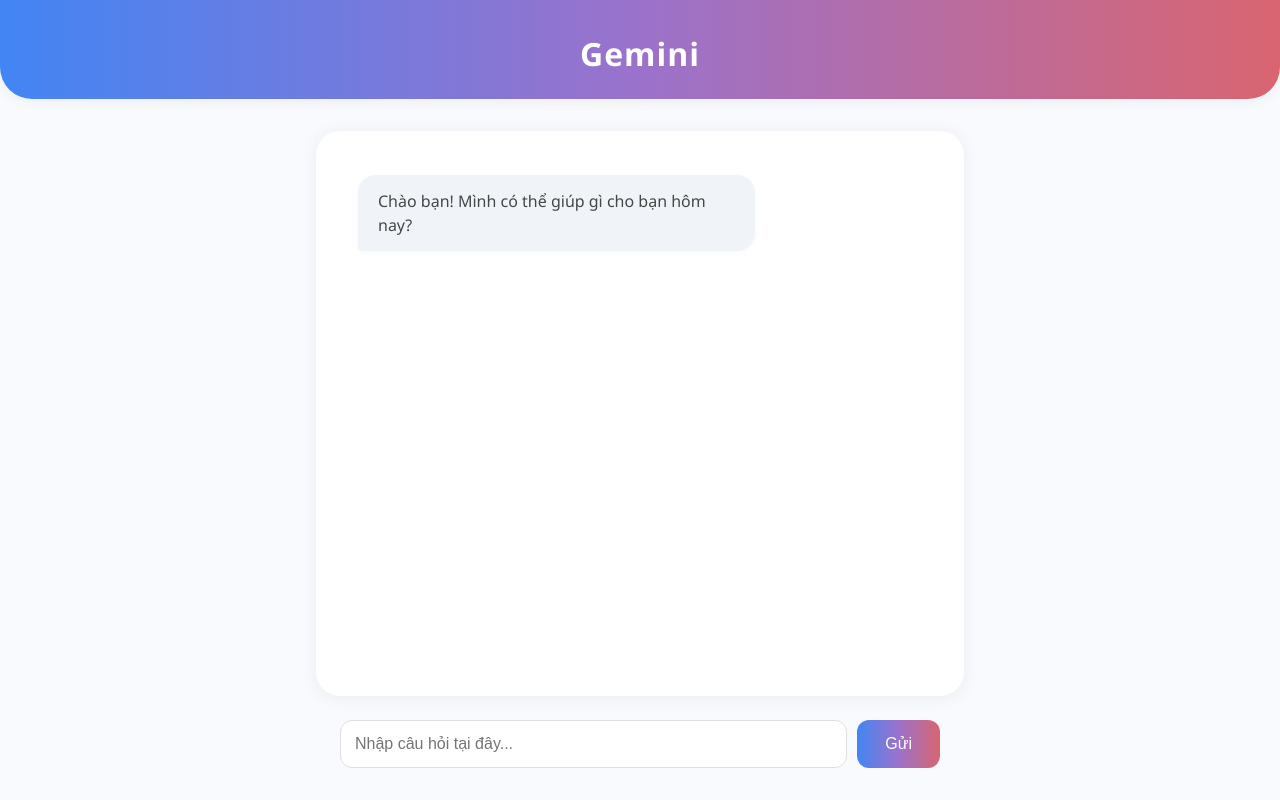
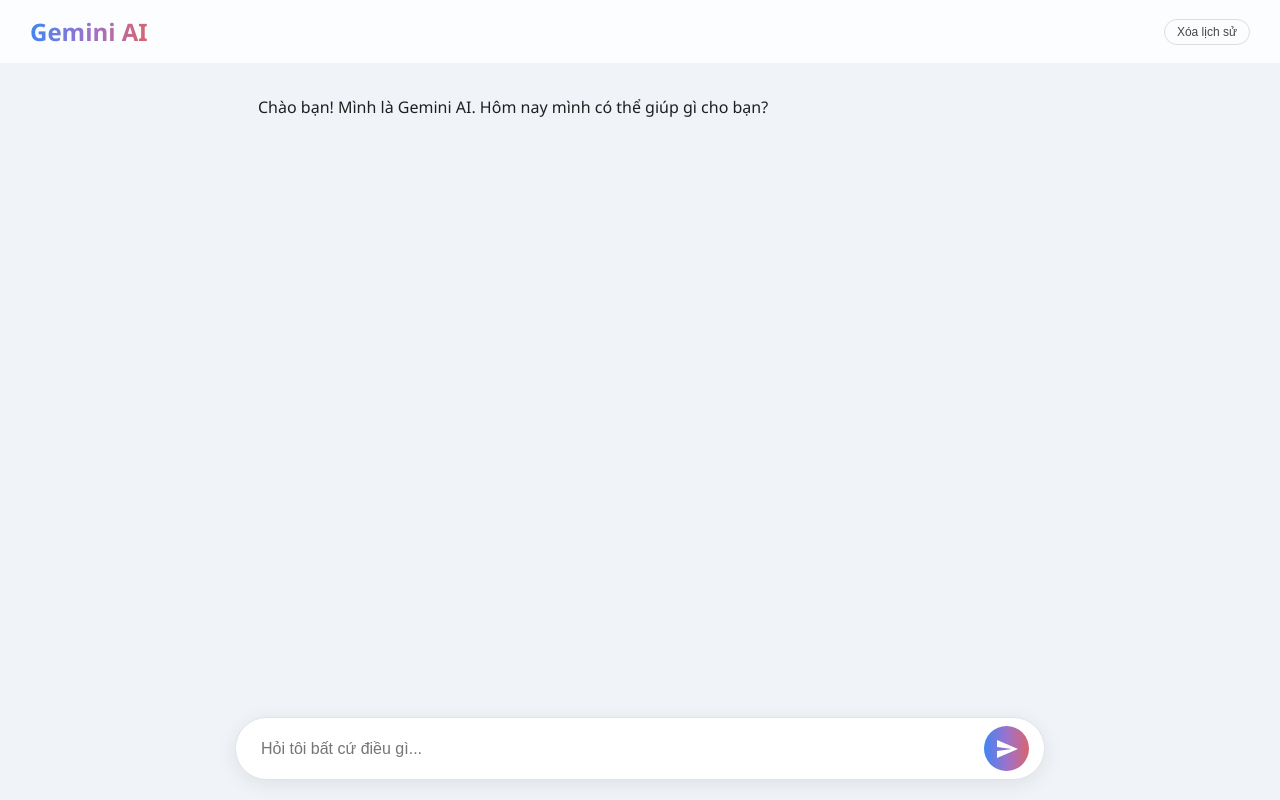
Before and after one commit to khang26042007/web-chatbot, a Flask app: page / in a window 1280 px wide. Run offline with Flask 3, Linux system fonts and the light colour scheme.

Commit message:
Nâng cấp giao diện Gemini 2026 và lưu lịch sử

```diff
--- a/templates/index.html
+++ b/templates/index.html
@@ -3,269 +3,253 @@
 <head>
     <meta charset="UTF-8">
     <meta name="viewport" content="width=device-width, initial-scale=1.0">
-    <title>Gemini Chatbot</title>
+    <title>Gemini Chatbot AI</title>
     <style>
         :root {
-            --bg-color: #f8fafd;
-            --chat-bg: #fff;
+            --bg-color: #f0f4f9;
+            --chat-bg: #ffffff;
             --primary-gradient: linear-gradient(90deg, #4285f4, #9b72cb, #d96570);
             --text-main: #1f1f1f;
             --text-secondary: #444746;
             --bot-bubble: #f0f4f9;
+            --user-bubble: #e9eef6;
         }
 
         body {
-            font-family: 'Google Sans', 'Segoe UI', Roboto, Helvetica, Arial, sans-serif;
+            font-family: 'Google Sans', 'Segoe UI', Roboto, sans-serif;
             background: var(--bg-color);
             color: var(--text-main);
             margin: 0;
-            min-height: 100vh;
+            height: 100vh;
             display: flex;
             flex-direction: column;
         }
 
+        /* Header nâng cấp */
         header {
-            width: 100vw;
-            background: var(--primary-gradient);
-            color: #fff;
-            font-size: 2rem;
-            font-weight: 700;
-            letter-spacing: 1px;
-            padding: 32px 0 24px 0;
-            text-align: center;
-            margin-bottom: 0;
-            box-shadow: 0 2px 12px rgba(60,64,67,0.07);
-            border-bottom-left-radius: 32px;
-            border-bottom-right-radius: 32px;
+            display: flex;
+            justify-content: space-between;
+            align-items: center;
+            padding: 15px 30px;
+            background: rgba(255, 255, 255, 0.8);
+            backdrop-filter: blur(10px);
+            position: sticky;
+            top: 0;
+            z-index: 10;
         }
 
+        .logo {
+            font-size: 1.5rem;
+            font-weight: 600;
+            background: var(--primary-gradient);
+            -webkit-background-clip: text;
+            -webkit-text-fill-color: transparent;
+        }
+
+        #clear-btn {
+            background: none;
+            border: 1px solid #ddd;
+            padding: 5px 12px;
+            border-radius: 20px;
+            cursor: pointer;
+            font-size: 12px;
+            color: var(--text-secondary);
+            transition: all 0.3s;
+        }
+
+        #clear-btn:hover { background: #fee; color: #d33; border-color: #fcc; }
+
+        /* Khung chat */
         #main {
             flex: 1;
             display: flex;
             flex-direction: column;
             align-items: center;
-            justify-content: flex-end;
-            min-height: 0;
+            overflow: hidden;
         }
 
         #chat-container {
             width: 100%;
-            max-width: 600px;
+            max-width: 800px;
             flex: 1;
-            background: var(--chat-bg);
-            margin: 32px auto 0 auto;
-            border-radius: 24px;
-            box-shadow: 0 2px 16px rgba(60,64,67,0.08);
-            padding: 32px 24px 24px 24px;
+            overflow-y: auto;
+            padding: 20px;
             display: flex;
             flex-direction: column;
-            gap: 18px;
-            overflow-y: auto;
-            min-height: 300px;
+            gap: 20px;
+            scroll-behavior: smooth;
         }
 
         .message {
             display: flex;
-            align-items: flex-end;
-            gap: 10px;
-        }
-        .user {
-            justify-content: flex-end;
-        }
-        .bot {
-            justify-content: flex-start;
-        }
-        .bubble {
-            padding: 14px 20px;
-            border-radius: 18px;
-            max-width: 70%;
-            font-size: 16px;
-            line-height: 1.5;
-            box-shadow: 0 1px 4px rgba(60,64,67,0.04);
-        }
-        .bubble.user {
-            background: var(--primary-gradient);
-            color: #fff;
-            border-bottom-right-radius: 4px;
-        }
-        .bubble.bot {
-            background: var(--bot-bubble);
-            color: var(--text-secondary);
-            border-bottom-left-radius: 4px;
-        }
-        #input-area {
-            display: flex;
-            gap: 10px;
-            padding: 24px 0 32px 0;
-            max-width: 600px;
-            width: 100%;
-            margin: 0 auto;
-            background: transparent;
-        }
-        #user-input {
-            flex: 1;
-            padding: 14px;
-            font-size: 16px;
-            border: 1px solid #e0e0e0;
-            border-radius: 12px;
-            outline: none;
-            background: #fff;
-        }
-        #send-btn {
-            background: var(--primary-gradient);
-            color: #fff;
-            border: none;
-            border-radius: 12px;
-            padding: 0 28px;
-            font-size: 16px;
-            cursor: pointer;
-            transition: opacity 0.2s;
-        }
-        #send-btn:disabled {
-            opacity: 0.5;
-            cursor: not-allowed;
-        }
-        .loading {
-            font-style: italic;
-            color: #888;
-            margin-left: 10px;
-        }
-        @media (max-width: 700px) {
-            #chat-container, #input-area {
-                max-width: 98vw;
-                padding-left: 2vw;
-                padding-right: 2vw;
-            }
-        }
-
-        .message {
-            max-width: 85%;
-            padding: 12px 18px;
-            border-radius: 18px;
-            line-height: 1.5;
-            font-size: 16px;
-            animation: fadeIn 0.3s ease;
+            flex-direction: column;
+            max-width: 80%;
+            animation: fadeIn 0.4s cubic-bezier(0.175, 0.885, 0.32, 1.275);
         }
 
         @keyframes fadeIn {
-            from { opacity: 0; transform: translateY(10px); }
+            from { opacity: 0; transform: translateY(15px); }
             to { opacity: 1; transform: translateY(0); }
         }
 
-        .user-msg {
-            align-self: flex-end;
-            background-color: #e9eef6;
+        .user { align-self: flex-end; }
+        .bot { align-self: flex-start; }
+
+        .bubble {
+            padding: 12px 18px;
+            border-radius: 20px;
+            font-size: 16px;
+            line-height: 1.6;
+            word-wrap: break-word;
+        }
+
+        .user .bubble {
+            background: var(--user-bubble);
             color: var(--text-main);
             border-bottom-right-radius: 4px;
         }
 
-        .bot-msg {
-            align-self: flex-start;
-            background-color: var(--bot-bubble);
+        .bot .bubble {
+            background: var(--bot-bubble);
             color: var(--text-main);
             border-bottom-left-radius: 4px;
         }
 
-        /* Vùng nhập liệu */
+        /* Input Area nâng cấp */
         .input-wrapper {
+            width: 100%;
+            max-width: 850px;
             padding: 20px;
-            max-width: 800px;
-            width: 100%;
-            margin: 0 auto 30px auto;
-            position: relative;
+            box-sizing: border-box;
         }
 
         #input-container {
-            background: #ffffff;
-            border-radius: 30px;
-            padding: 10px 20px;
+            background: #fff;
+            border-radius: 32px;
+            padding: 8px 15px 8px 25px;
             display: flex;
             align-items: center;
-            box-shadow: 0 2px 6px rgba(0,0,0,0.05), 0 10px 20px rgba(0,0,0,0.05);
-            border: 1px solid #dee2e6;
+            box-shadow: 0 4px 20px rgba(0,0,0,0.08);
+            border: 1px solid #e0e4e9;
         }
 
         input {
             flex: 1;
             border: none;
             outline: none;
-            padding: 12px;
+            padding: 12px 0;
             font-size: 16px;
             background: transparent;
         }
 
-        button {
-            background: none;
+        #send-btn {
+            background: var(--primary-gradient);
+            color: white;
             border: none;
+            width: 45px;
+            height: 45px;
+            border-radius: 50%;
+            display: flex;
+            align-items: center;
+            justify-content: center;
             cursor: pointer;
-            padding: 8px;
             transition: transform 0.2s;
+            margin-left: 10px;
         }
 
-        button:hover {
-            transform: scale(1.1);
-        }
+        #send-btn:hover { transform: scale(1.05); }
+        #send-btn:disabled { filter: grayscale(1); opacity: 0.6; }
 
-        button svg {
-            fill: #4285f4;
-        }
+        /* Hiệu ứng gõ chữ */
+        .cursor { display: inline-block; width: 3px; height: 15px; background: #4285f4; margin-left: 5px; animation: blink 0.7s infinite; }
+        @keyframes blink { 50% { opacity: 0; } }
 
-        /* Thanh cuộn */
-        #chat-container::-webkit-scrollbar { width: 6px; }
+        /* Scrollbar */
+        #chat-container::-webkit-scrollbar { width: 5px; }
         #chat-container::-webkit-scrollbar-thumb { background: #ccd0d5; border-radius: 10px; }
     </style>
 </head>
 <body>
 
-    <header>Gemini</header>
+    <header>
+        <div class="logo">Gemini AI</div>
+        <button id="clear-btn" onclick="clearHistory()">Xóa lịch sử</button>
+    </header>
+
     <div id="main">
-        <div id="chat-container">
-            <div class="message bot"><div class="bubble bot">Chào bạn! Mình có thể giúp gì cho bạn hôm nay?</div></div>
-        </div>
-        <div id="input-area">
-            <input type="text" id="user-input" placeholder="Nhập câu hỏi tại đây..." autocomplete="off" />
-            <button id="send-btn">Gửi</button>
+        <div id="chat-container"></div>
+
+        <div class="input-wrapper">
+            <div id="input-container">
+                <input type="text" id="user-input" placeholder="Hỏi tôi bất cứ điều gì..." autocomplete="off">
+                <button id="send-btn" onclick="sendMessage()">
+                    <svg viewBox="0 0 24 24" width="24" height="24" fill="white"><path d="M2.01 21L23 12 2.01 3 2 10l15 2-15 2z"></path></svg>
+                </button>
+            </div>
         </div>
     </div>
+
     <script>
         const chatContainer = document.getElementById('chat-container');
         const userInput = document.getElementById('user-input');
         const sendBtn = document.getElementById('send-btn');
 
-        function appendMessage(text, sender) {
+        // 1. Tải lịch sử ngay khi mở web
+        window.onload = () => {
+            const history = JSON.parse(localStorage.getItem('gemini_history')) || [];
+            if (history.length === 0) {
+                appendMessage("Chào bạn! Mình là Gemini AI. Hôm nay mình có thể giúp gì cho bạn?", 'bot', false);
+            } else {
+                history.forEach(item => appendMessage(item.text, item.sender, false));
+            }
+        };
+
+        // 2. Hàm thêm tin nhắn (có hoặc không có hiệu ứng gõ chữ)
+        function appendMessage(text, sender, isNew = true) {
             const msgDiv = document.createElement('div');
-            msgDiv.className = 'message ' + sender;
-            const bubble = document.createElement('div');
-            bubble.className = 'bubble ' + sender;
-            bubble.textContent = text;
-            msgDiv.appendChild(bubble);
+            msgDiv.className = `message ${sender}`;
+            msgDiv.innerHTML = `<div class="bubble ${sender}"></div>`;
             chatContainer.appendChild(msgDiv);
+
+            const bubble = msgDiv.querySelector('.bubble');
+
+            if (isNew && sender === 'bot') {
+                typeEffect(bubble, text);
+            } else {
+                bubble.textContent = text;
+            }
+
             chatContainer.scrollTop = chatContainer.scrollHeight;
+
+            if (isNew) saveToLocal(text, sender);
         }
 
-        function setLoading(isLoading) {
-            let loadingDiv = document.getElementById('loading-msg');
-            if (isLoading) {
-                if (!loadingDiv) {
-                    loadingDiv = document.createElement('div');
-                    loadingDiv.id = 'loading-msg';
-                    loadingDiv.className = 'message bot';
-                    loadingDiv.innerHTML = '<span class="bubble bot loading">Đang trả lời...</span>';
-                    chatContainer.appendChild(loadingDiv);
+        // 3. Hiệu ứng gõ chữ
+        function typeEffect(element, text) {
+            let i = 0;
+            element.innerHTML = '<span class="cursor"></span>';
+            function typing() {
+                if (i < text.length) {
+                    element.innerHTML = text.substring(0, i + 1) + '<span class="cursor"></span>';
+                    i++;
                     chatContainer.scrollTop = chatContainer.scrollHeight;
+                    setTimeout(typing, 15); // Tốc độ gõ
+                } else {
+                    element.innerHTML = text;
                 }
-            } else {
-                if (loadingDiv) loadingDiv.remove();
             }
+            typing();
         }
 
+        // 4. Gửi tin nhắn
         async function sendMessage() {
             const text = userInput.value.trim();
-            if (!text) return;
+            if (!text || sendBtn.disabled) return;
+
             appendMessage(text, 'user');
             userInput.value = '';
-            setLoading(true);
             sendBtn.disabled = true;
+
             try {
                 const res = await fetch('/get_response', {
                     method: 'POST',
@@ -273,19 +257,29 @@
                     body: JSON.stringify({ msg: text })
                 });
                 const data = await res.json();
-                setLoading(false);
                 appendMessage(data.reply, 'bot');
             } catch (e) {
-                setLoading(false);
-                appendMessage('Lỗi kết nối. Vui lòng thử lại.', 'bot');
+                appendMessage('Xin lỗi, mình đang gặp chút trục trặc kết nối.', 'bot');
             }
             sendBtn.disabled = false;
         }
 
-        sendBtn.addEventListener('click', sendMessage);
-        userInput.addEventListener('keydown', function(e) {
-            if (e.key === 'Enter') sendMessage();
-        });
+        // 5. Lưu và Xóa LocalStorage
+        function saveToLocal(text, sender) {
+            let history = JSON.parse(localStorage.getItem('gemini_history')) || [];
+            history.push({ text, sender });
+            localStorage.setItem('gemini_history', JSON.stringify(history));
+        }
+
+        function clearHistory() {
+            if (confirm("Bạn có muốn xóa toàn bộ lịch sử chat không?")) {
+                localStorage.removeItem('gemini_history');
+                chatContainer.innerHTML = '';
+                appendMessage("Lịch sử đã được dọn sạch. Bắt đầu cuộc trò chuyện mới thôi!", 'bot', false);
+            }
+        }
+
+        userInput.addEventListener('keydown', (e) => { if (e.key === 'Enter') sendMessage(); });
     </script>
 </body>
 </html>
```
